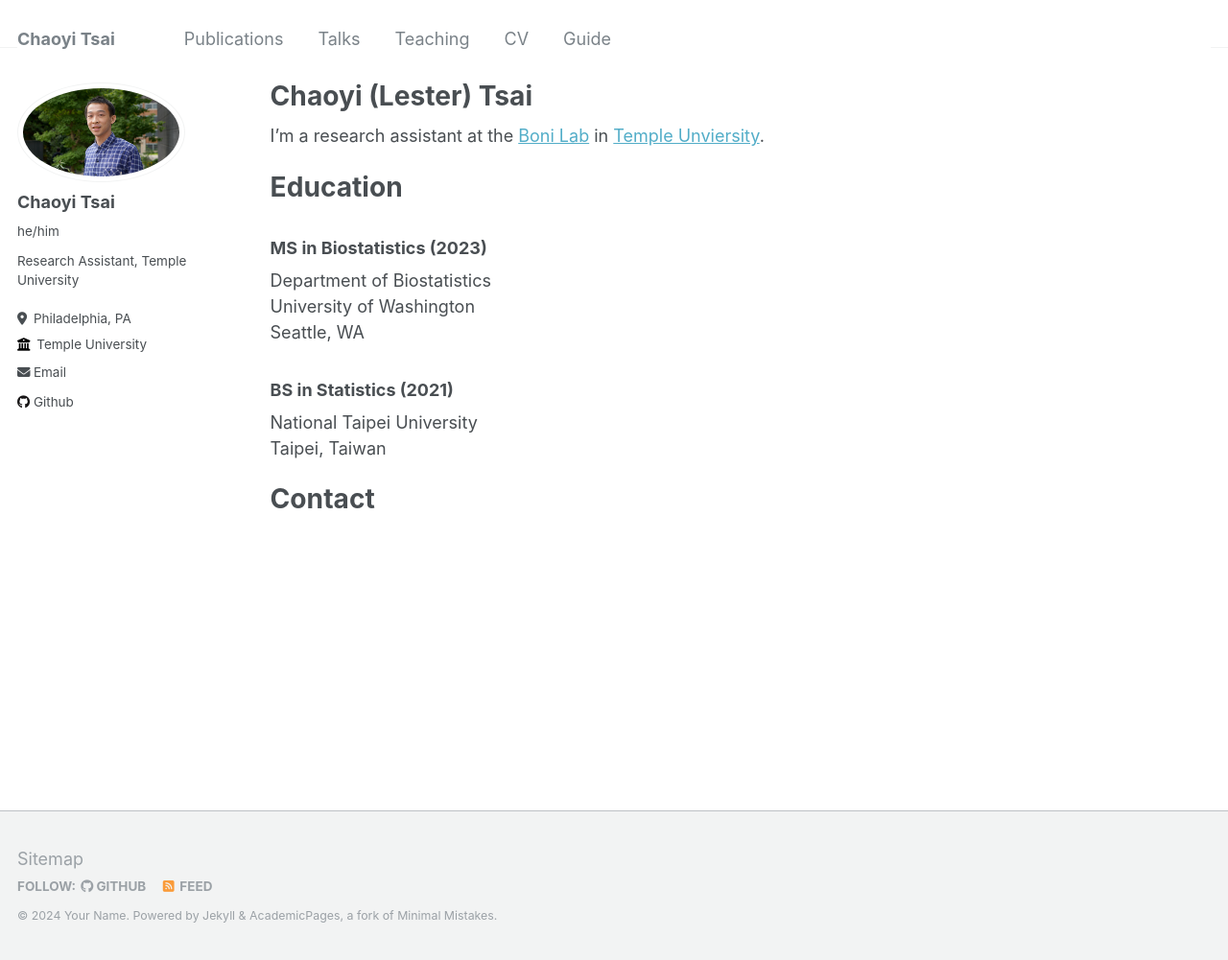
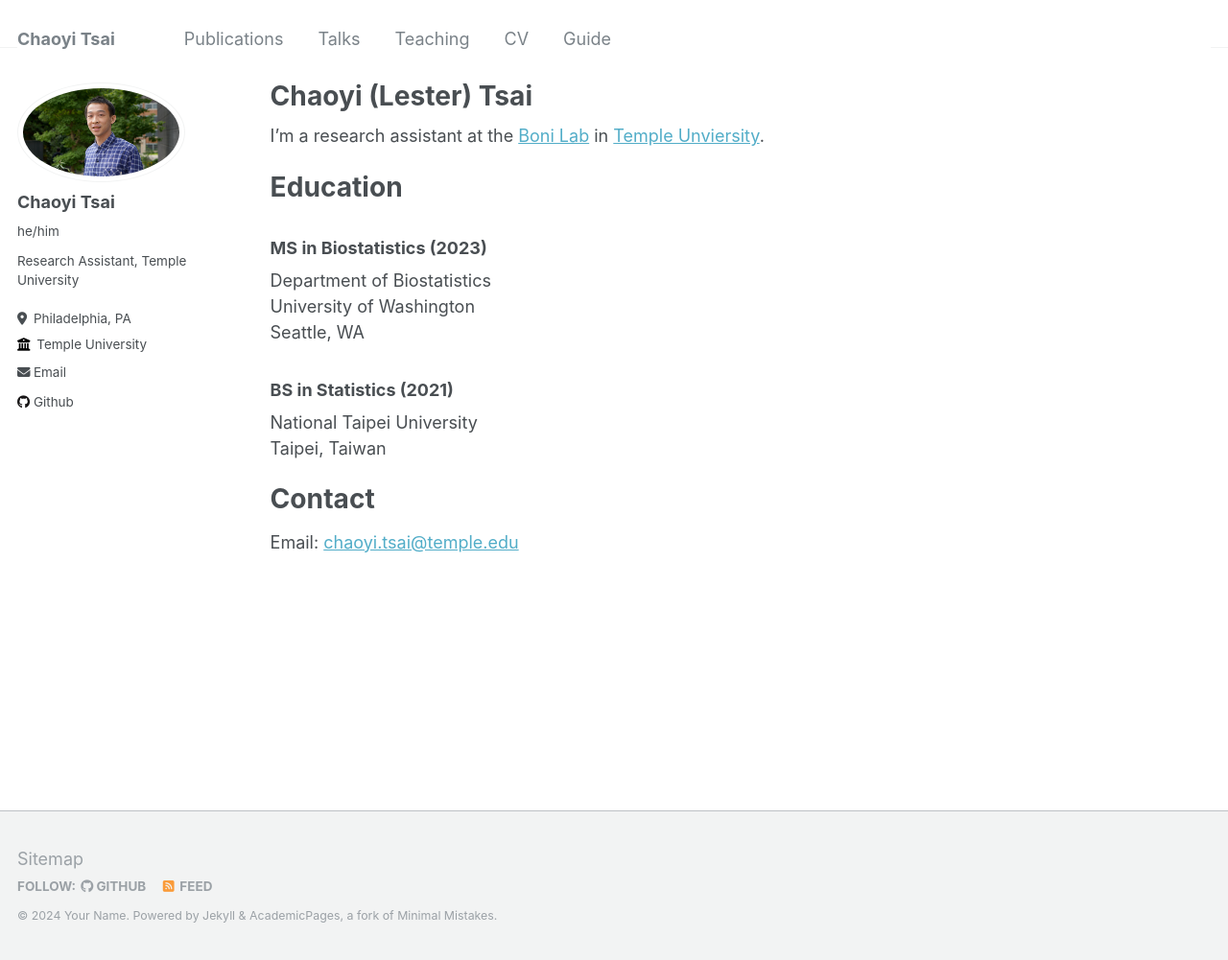
Before and after one commit to Lestertsai/Lestertsai.github.io, a Jekyll site: the page built from _pages/about.md, in a window 1280 px wide and 1001 px high. Shown: the whole window at 96% size. Built offline with Jekyll 4.4.1, drawn with Linux system fonts in a browser that asks for light colours; part of the change alters nothing that is shown.

Commit message:
Update about.md

```diff
--- a/_pages/about.md
+++ b/_pages/about.md
@@ -22,3 +22,4 @@ Taipei, Taiwan
 
 Contact
 ======
+Email: <chaoyi.tsai@temple.edu>
```
